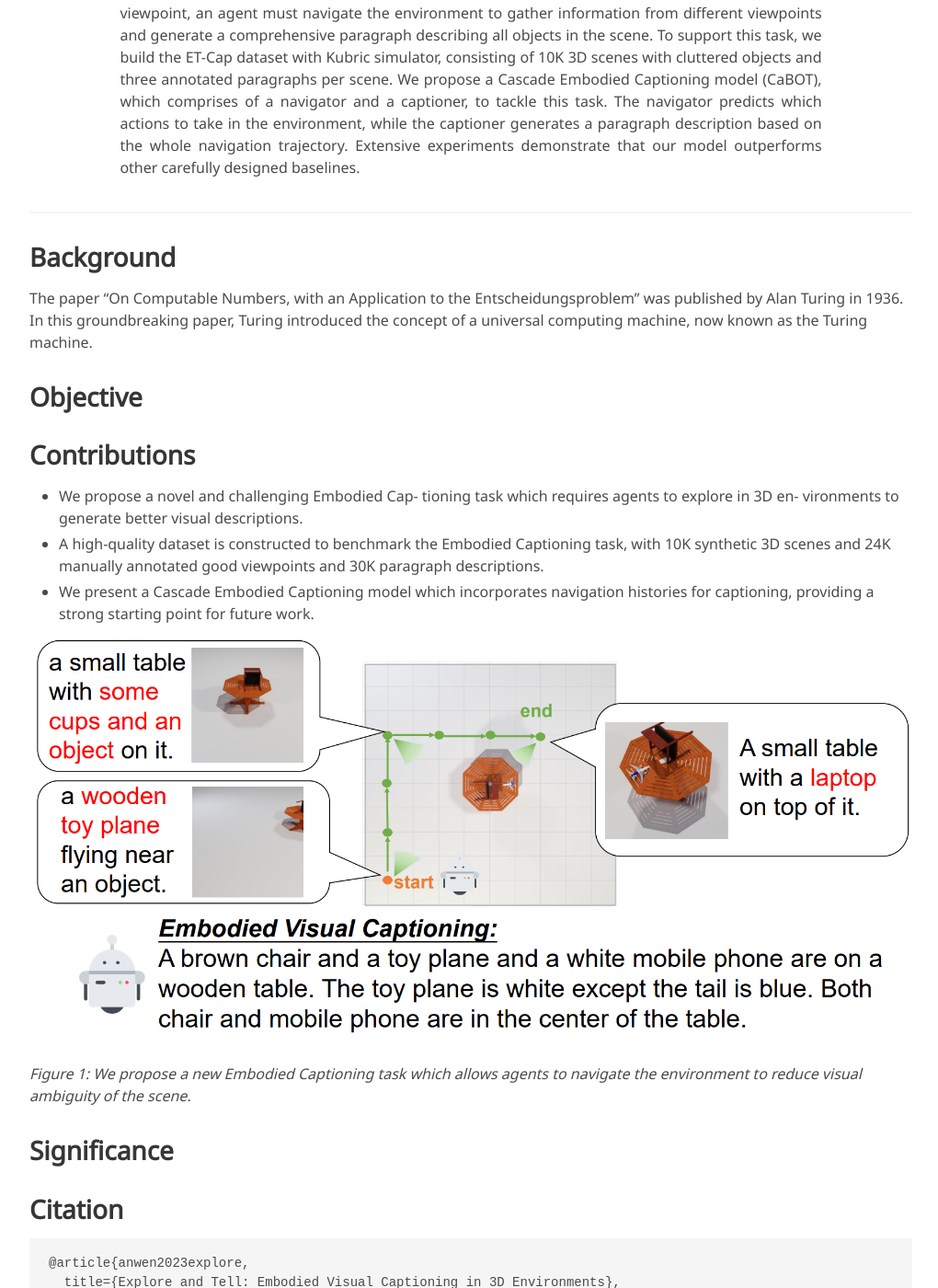
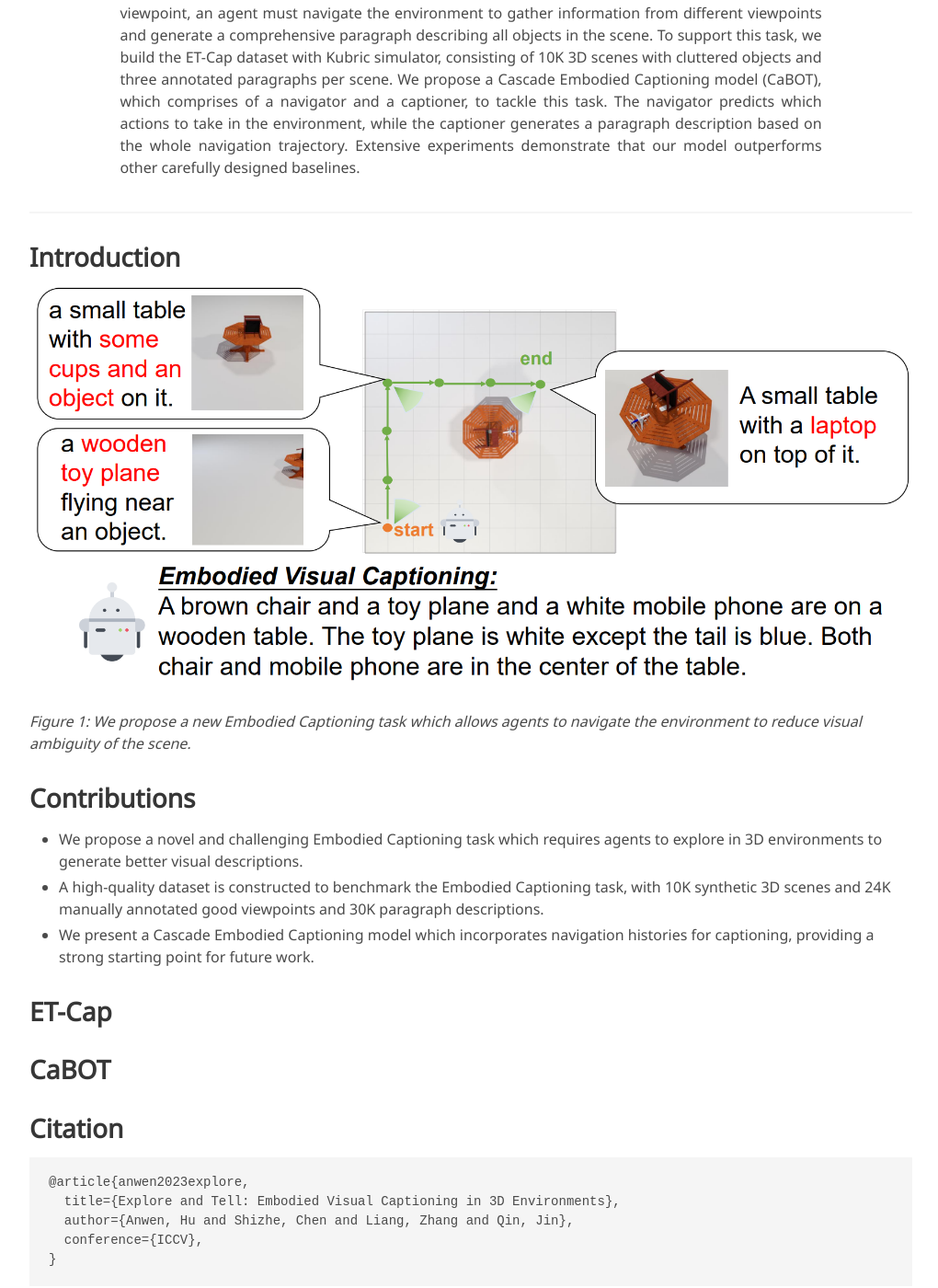
Before and after one commit to AIM3-RUC/ExploreAndTell, a Jekyll site: the page built from index.md, in a window 1280 px wide and 1400 px high, scrolled down 599 px. Shown: the whole window at 92% size, without its empty margins (128-1148 px from the left). Built offline with Jekyll 4.4.1, drawn with Linux system fonts in a browser that asks for light colours; some web fonts are replaced.

Commit message:
update index.md

````diff
--- a/index.md
+++ b/index.md
@@ -7,8 +7,8 @@ authors:
     Anwen Hu, Shizhe Chen, Liang Zhang and Qin Jin
 affiliations:
     Renmin University of China, INRIA
-paper: https://www.cs.virginia.edu/~robins/Turing_Paper_1936.pdf
-video: https://www.youtube.com/results?search_query=turing+machine
+paper: https://github.com/HAWLYQ/ET-Cap
+video: https://github.com/HAWLYQ/ET-Cap
 code: https://github.com/HAWLYQ/ET-Cap
 data: https://github.com/HAWLYQ/ET-Cap
 ---
@@ -26,35 +26,24 @@ Extensive experiments demonstrate that our model outperforms other carefully des
 
 ---
 
-## Background
-The paper "On Computable Numbers, with an Application to the Entscheidungsproblem" was published by Alan Turing in 1936. In this groundbreaking paper, Turing introduced the concept of a universal computing machine, now known as the Turing machine.
+## Introduction
 
-## Objective
-
-
-
-## Contributions
-* We propose a novel and challenging Embodied Cap-
-tioning task which requires agents to explore in 3D en-
-vironments to generate better visual descriptions.
-
-* A high-quality dataset is constructed to benchmark
-the Embodied Captioning task, with 10K synthetic 3D
-scenes and 24K manually annotated good viewpoints
-and 30K paragraph descriptions.
-
-* We present a Cascade Embodied Captioning model
-which incorporates navigation histories for captioning,
-providing a strong starting point for future work.
-
-![Turing Machine](/static/image/figure1.png)
+![Figure 1](/static/image/figure1.png)
 
 *Figure 1: We
 propose a new Embodied Captioning task which allows agents to
 navigate the environment to reduce visual ambiguity of the scene.*
 
+## Contributions
+* We propose a novel and challenging Embodied Captioning task which requires agents to explore in 3D environments to generate better visual descriptions.
 
-## Significance
+* A high-quality dataset is constructed to benchmark the Embodied Captioning task, with 10K synthetic 3D scenes and 24K manually annotated good viewpoints and 30K paragraph descriptions.
+
+* We present a Cascade Embodied Captioning model which incorporates navigation histories for captioning, providing a strong starting point for future work.
+
+## ET-Cap
+
+## CaBOT
 
 ## Citation
 ```
````
